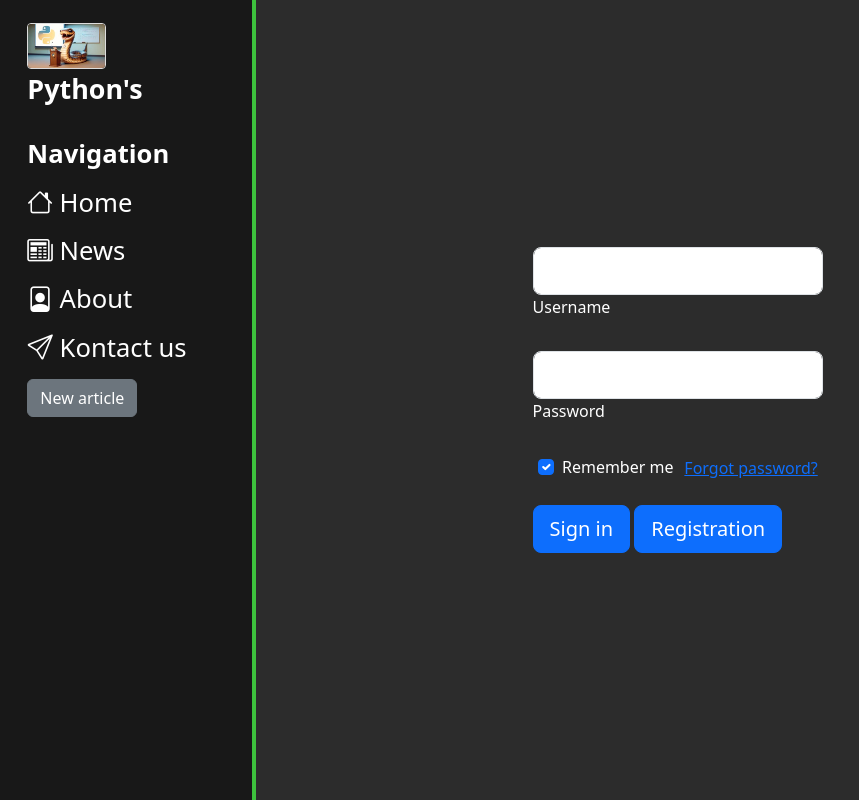
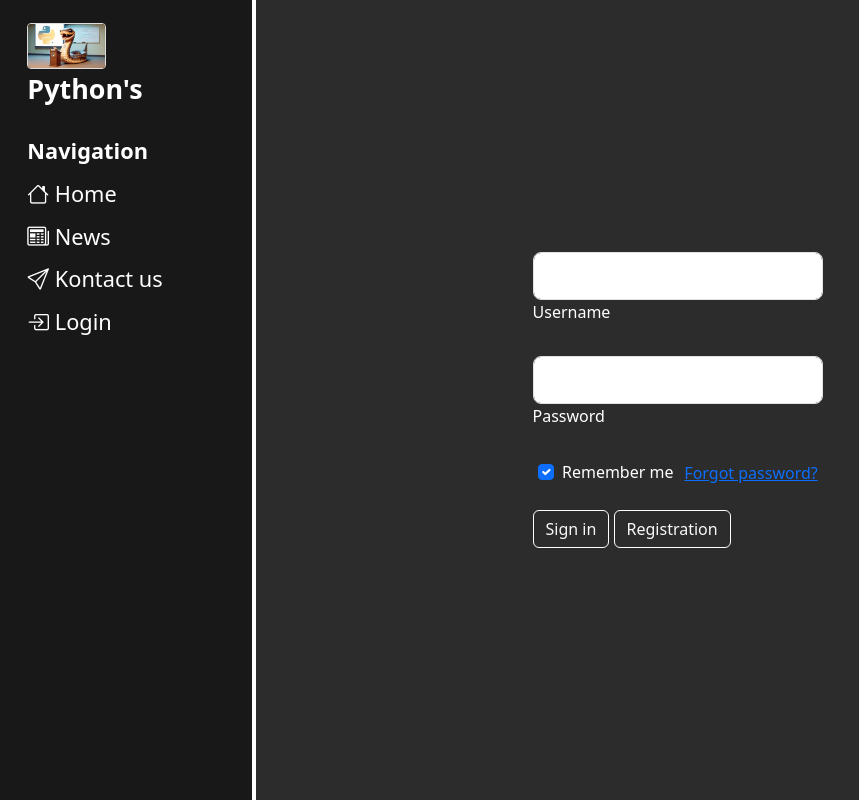
Before and after one commit to JanIzmer/First-Django, a Django app: page /accounts/login/ in a window 1280 px wide. Shown: the whole page, without its empty margins (0-859 px from the left). Run offline with Django 5.2, Linux system fonts and the light colour scheme.

Commit message:
add registration/css rebuild

```diff
--- a/First Jango/firstjango/firstjango/settings.py
+++ b/First Jango/firstjango/firstjango/settings.py
@@ -108,7 +108,7 @@ AUTH_PASSWORD_VALIDATORS = [
 # Internationalization
 # https://docs.djangoproject.com/en/5.0/topics/i18n/
 
-LANGUAGE_CODE = 'ru'
+LANGUAGE_CODE = 'en'
 
 TIME_ZONE = 'UTC'
 
--- a/First Jango/firstjango/main/static/main/css/main.css
+++ b/First Jango/firstjango/main/static/main/css/main.css
@@ -25,7 +25,7 @@ aside {
     height: 100vh;
     padding: 1.2%;
     color: #fff;
-    border-right: 4px solid #4d4d;
+    border-right: 4px solid #fff;
 }
 
 .logo {
@@ -43,7 +43,7 @@ aside {
 
 .navi-bar {
     margin-top: 2.0vw;
-    font-size: 2.0vw;
+    font-size: 1.7vw;
 }
 
 .container ul {
@@ -68,7 +68,7 @@ aside {
 }
 
 ul li:hover {
-    color: #4d4d;
+    color: #fff;
     background-color: transparent;
     transform: scale(1.05);
 }
@@ -85,11 +85,11 @@ ul li:hover {
     padding-left: 10px;
     color: #fff;
     background-color: #3f3e3e;
-    border-color: #4d4d;
+    border-color: #fff;
     display: flex;
     flex-direction: column;
     height: 35vh; /* Высота контейнера */
-    border-bottom: 4px solid #4d4d;
+    border-bottom: 4px solid #fff;
 }
 .news_logo{
     padding-top: 10px;
@@ -163,7 +163,7 @@ ul li:hover {
     top:0;
     width:4px;
     height:100%;
-    background-color:#8E24AA;
+    background-color:#fff;
     transform:scaleY(0);
     transition:all 0.5s;
     transform-origin: bottom
@@ -187,34 +187,34 @@ ul li:hover {
 
 .social-list li{
     padding:10px;
-    color:#8E24AA;
+    color:#fff;
     font-size:19px;
 }
 
 
 .buttons button:nth-child(1){
-       border:1px solid #8E24AA !important;
-       color:#8E24AA;
+       border:1px solid #fff !important;
        height:40px;
 }
 
 .buttons button:nth-child(1):hover{
-       border:1px solid #8E24AA !important;
-       color:#fff;
+       border:1px solid #fff !important;
        height:40px;
-       background-color:#8E24AA;
 }
 
 .buttons button:nth-child(2){
-       border:1px solid #8E24AA !important;
-       background-color:#8E24AA;
-       color:#fff;
-        height:40px;
+       border:1px solid #fff !important;
+       height:40px;
+}
+button{
+    border:1px solid #fff !important;
+    background-color:#fff;
+    color:#fff;
 }
 .divider:after,
 .divider:before {
 content: "";
 flex: 1;
 height: 1px;
-background: #eee;
+background: #3f3e3e;
 }
--- a/First Jango/firstjango/main/templates/main/layout.html
+++ b/First Jango/firstjango/main/templates/main/layout.html
@@ -22,11 +22,19 @@
             <div class="navi-bar">
                 <b>Navigation</b>
                 <ul>
+                    {% if user.is_authenticated %}
+                    <a href="{% url 'profile' %}"><li><i class="bi bi-file-person"></i> Profile</li></a>
+                    {% endif %}
                     <a href="{% url 'home' %}"><li><i class="bi bi-house"></i> Home</li></a>
                     <a href="{% url 'news_home' %}"><li><i class="bi bi-newspaper"></i> News</li></a>
-                    <a href="{% url 'about' %}"><li><i class="bi bi-file-person"></i> About</li></a>
                     <a href="{% url 'contact' %}"><li><i class="bi bi-send"></i> Kontact us</li></a>
-                    <a href="{% url 'create' %}"><li><button class="btn btn-secondary"> New article</button></li></a>
+                    {% if user.is_staff %}
+                    <a href="{% url 'create' %}"><li><i class="bi bi-bookmark-plus-fill"></i> New article </li></a>
+                    {% endif %}
+                    {% if not user.is_authenticated %}
+                    <a href="{% url 'profile' %}"><li><i class="bi bi-box-arrow-in-right"></i> Login </li></a>
+                    {% endif %}
+
                 </ul>
             </div>
         </div>
--- a/First Jango/firstjango/main/templates/main/profile.html
+++ b/First Jango/firstjango/main/templates/main/profile.html
@@ -36,10 +36,10 @@
 
                     <div class="buttons">
 
-                        <button class="btn btn-outline-primary px-4">Message</button>
+                        <button class="btn btn-secondary px-4">Message</button>
                         <form action="{% url 'logout' %}?next=/profile" method="post" style="display:inline;">
                             {% csrf_token %}
-                            <button type="submit" class="btn btn-primary px-4 ms-3">Logout</button>
+                            <button type="submit" class="btn btn-secondary px-4">Logout</button>
                         </form>
                     </div>
 
--- a/First Jango/firstjango/main/templates/registration/login.html
+++ b/First Jango/firstjango/main/templates/registration/login.html
@@ -30,13 +30,21 @@
                 <input class="form-check-input" type="checkbox" value="" id="form1Example3" checked />
                 <label class="form-check-label" for="form1Example3"> Remember me </label>
               </div>
-              {{ form.errors }}
+              {% if form.errors %}
+                  <div class="form-errors">
+                      {% for field in form %}
+                        {% for error in field.errors %}
+                          <p>{{ error }}</p>
+                        {% endfor %}
+                      {% endfor %}
+                  </div>
+              {% endif %}
               <a href="#!">Forgot password?</a>
             </div>
 
             <!-- Submit button -->
-            <button type="submit" data-mdb-button-init data-mdb-ripple-init class="btn btn-primary btn-lg btn-block">Sign in</button>
-            <button onclick="window.location.href='{% url 'register' %}'" class="btn btn-primary btn-lg btn-block" type="button">Registration</button>
+            <button type="submit" data-mdb-button-init data-mdb-ripple-init class="btn btn-outline-light">Sign in</button>
+            <button onclick="window.location.href='{% url 'register' %}'" class="btn btn-outline-light" type="button">Registration</button>
           </form>
 
         </div>
```
Also changed, not shown: First Jango/firstjango/main/templates/registration/register.html (+10 -2 lines), First Jango/firstjango/news/forms.py (+21 -0 lines), First Jango/firstjango/db.sqlite3.
